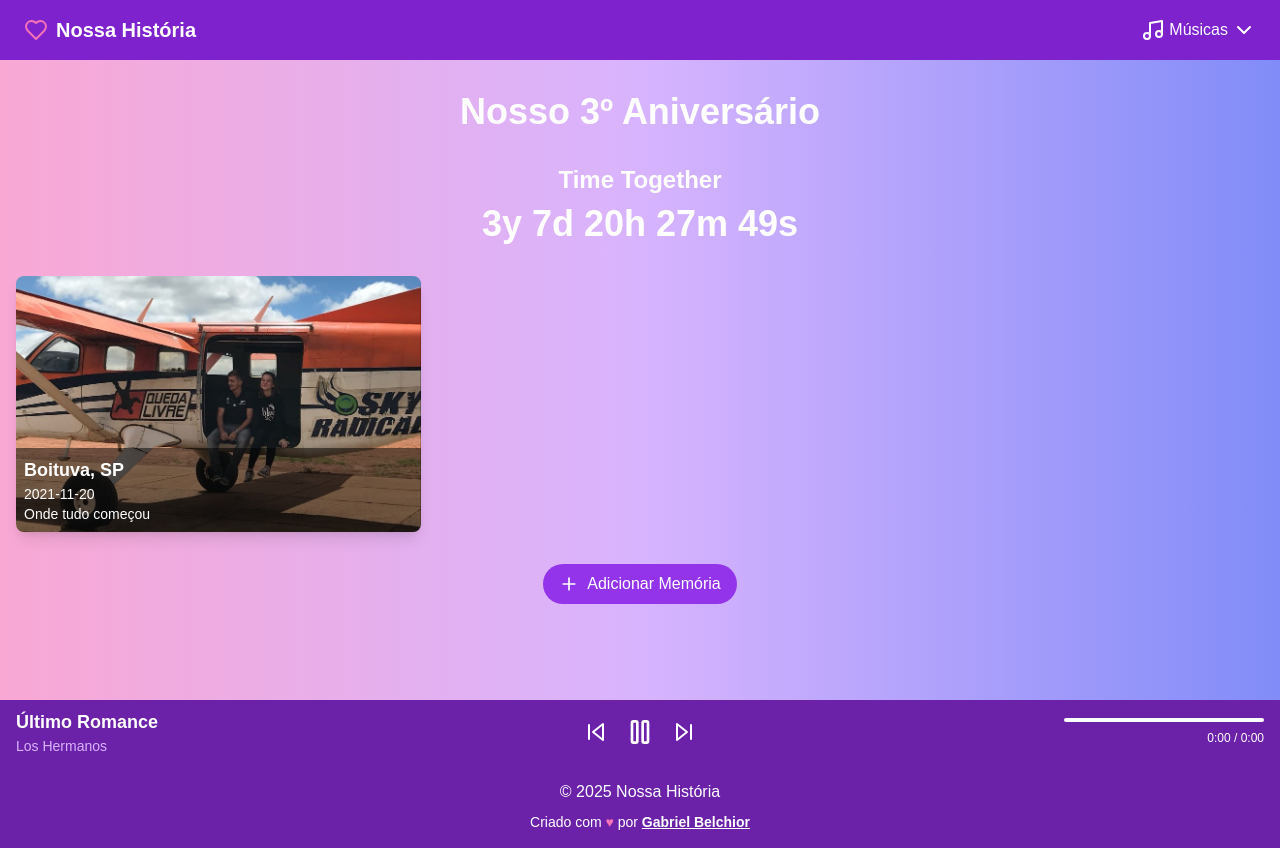
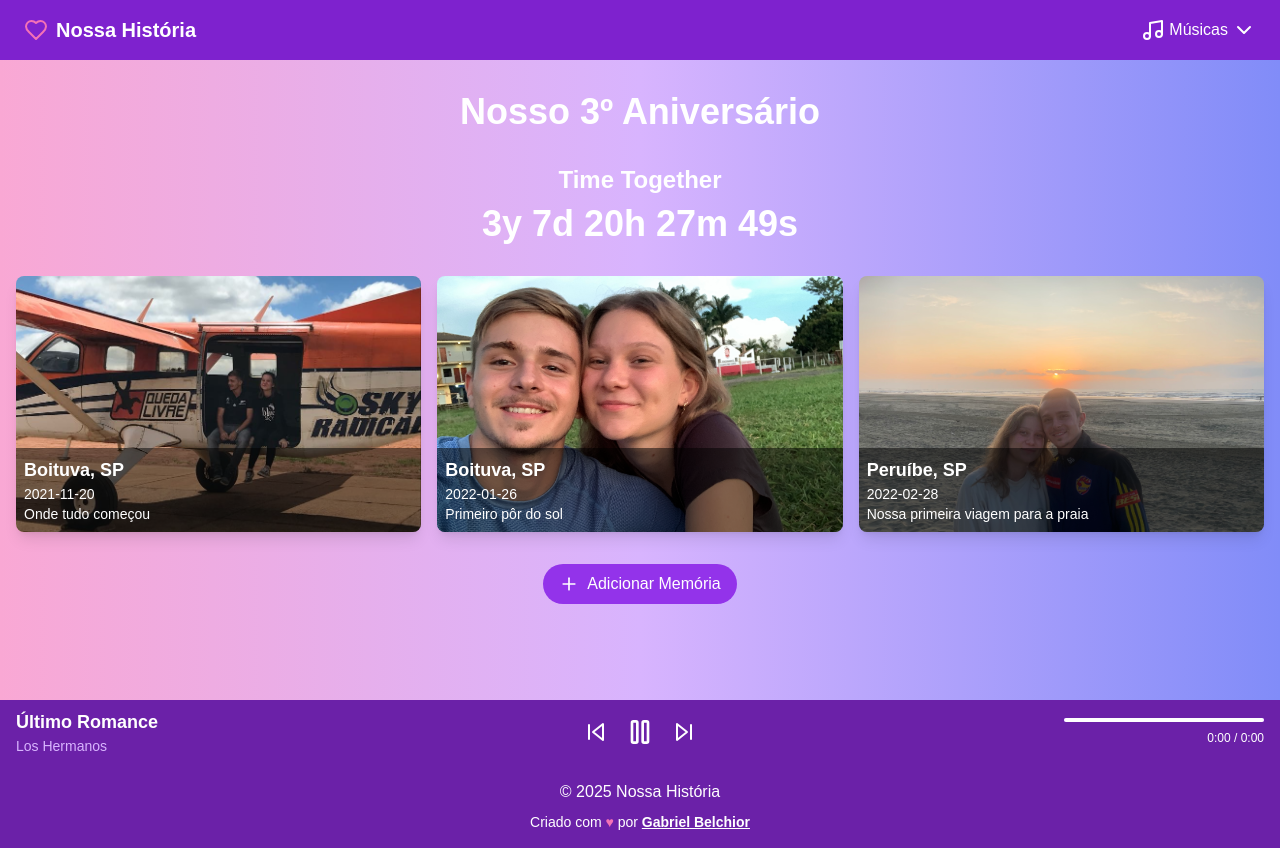
Before and after one commit to gabrielcampanile/anniversary-project, a Next.js app: page / in a window 1280 px wide. Built offline with nearby package versions, Linux system fonts and the light colour scheme.

Commit message:
feat: add new memories to initialMemories in AnniversaryPage

```diff
--- a/components/AnniversaryPage.tsx
+++ b/components/AnniversaryPage.tsx
@@ -37,7 +37,20 @@ const initialMemories: Memory[] = [
     date: '2021-11-20',
     description: 'Onde tudo começou'
   },
-  // ... (outros itens de memória)
+  {
+    id: 2,
+    image: '/images/praia.jpg',
+    location: 'Peruíbe, SP',
+    date: '2022-02-28',
+    description: 'Nossa primeira viagem para a praia'
+  },
+  {
+    id: 3,
+    image: '/images/paraquedismo.jpg',
+    location: 'Boituva, SP',
+    date: '2022-01-26',
+    description: 'Primeiro pôr do sol'
+  },
 ]
 
 export default function AnniversaryPage() {
```
